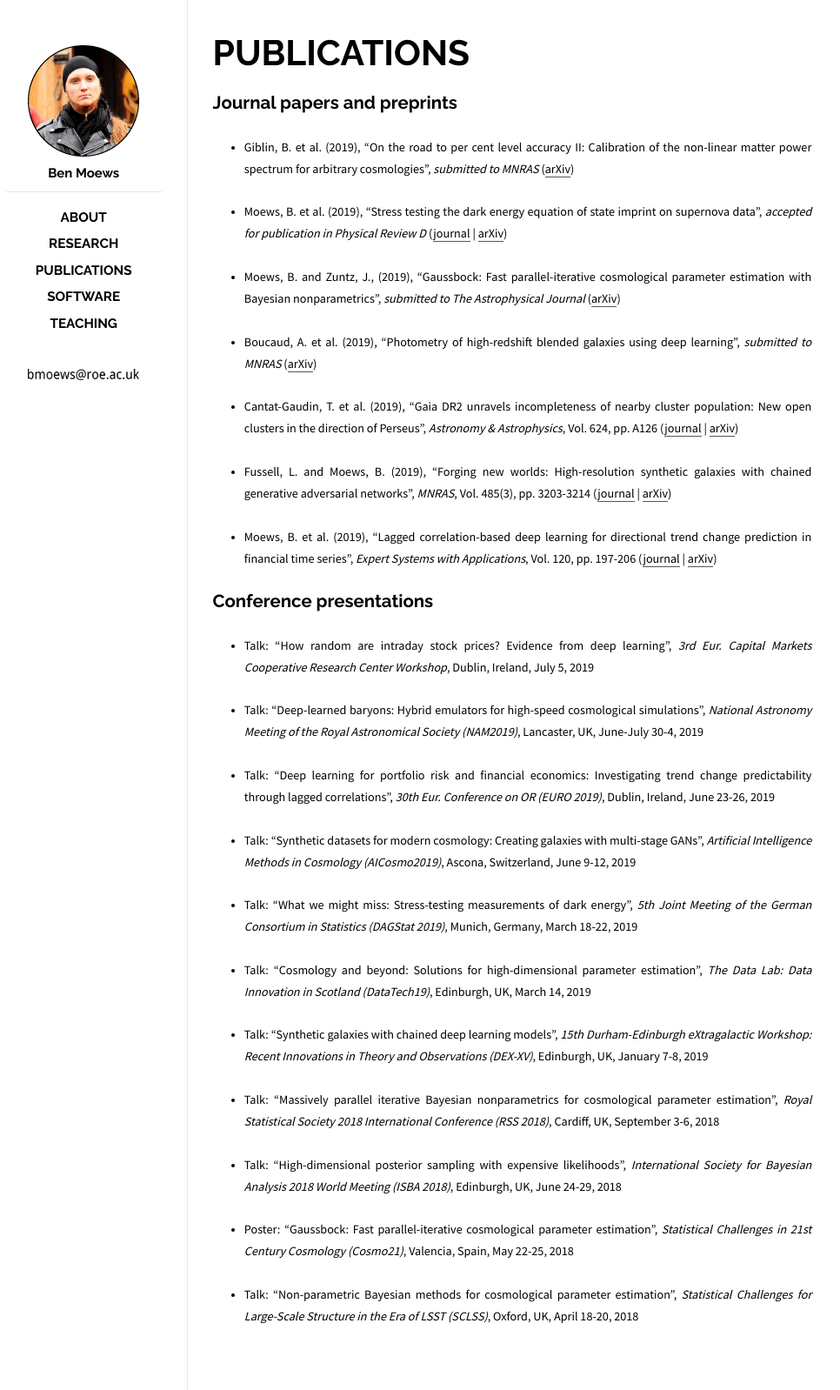
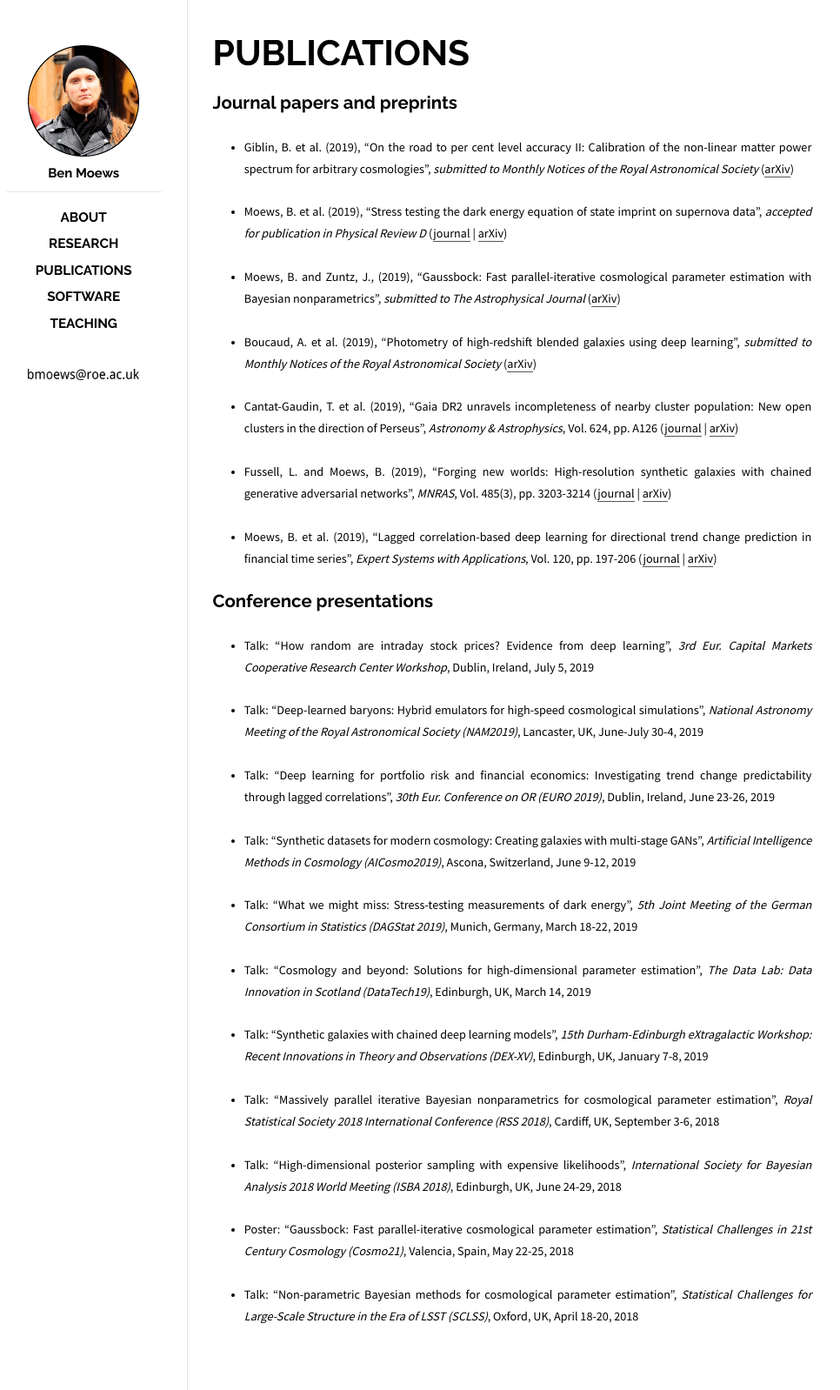
Before and after one commit to moews/moews.github.io, a Jekyll site: the page built from _posts/2017-03-25-publications.md, in a window 1280 px wide. Shown: the whole page at 87% size, without its empty margins (143-1109 px from the left). Built offline with Jekyll 4.4.1, drawn with Linux system fonts in a browser that asks for light colours.

Commit message:
Update 2017-03-25-publications.md

```diff
--- a/_posts/2017-03-25-publications.md
+++ b/_posts/2017-03-25-publications.md
@@ -12,13 +12,13 @@
 
 <!--* <small>Moews, B. and Ibikunle, G., (2019), "Predictive intraday correlations in stable and volatile market environments: Evidence from deep learning", _submitted to Quantitative Finance_</small>-->
 
-* <small>Giblin, B. et al. (2019), "On the road to per cent level accuracy II: Calibration of the non-linear matter power spectrum for arbitrary cosmologies", _submitted to MNRAS_ ([arXiv](https://arxiv.org/abs/1906.02742))</small>
+* <small>Giblin, B. et al. (2019), "On the road to per cent level accuracy II: Calibration of the non-linear matter power spectrum for arbitrary cosmologies", _submitted to Monthly Notices of the Royal Astronomical Society_ ([arXiv](https://arxiv.org/abs/1906.02742))</small>
 
 * <small>Moews, B. et al. (2019), "Stress testing the dark energy equation of state imprint on supernova data", _accepted for publication in Physical Review D_ ([journal](https://journals.aps.org/prd/accepted/b8075Q4aMf71df2c020239c6be1ec7172bc1046c1) | [arXiv](https://arxiv.org/abs/1812.09786))</small>
 
 * <small>Moews, B. and Zuntz, J., (2019), "Gaussbock: Fast parallel-iterative cosmological parameter estimation with Bayesian nonparametrics", _submitted to The Astrophysical Journal_ ([arXiv](https://arxiv.org/abs/1905.09800))</small>
 
-* <small>Boucaud, A. et al. (2019), "Photometry of high-redshift blended galaxies using deep learning", _submitted to MNRAS_ ([arXiv](https://arxiv.org/abs/1905.01324))</small>
+* <small>Boucaud, A. et al. (2019), "Photometry of high-redshift blended galaxies using deep learning", _submitted to Monthly Notices of the Royal Astronomical Society_ ([arXiv](https://arxiv.org/abs/1905.01324))</small>
 
 * <small>Cantat-Gaudin, T. et al. (2019), "Gaia DR2 unravels incompleteness of nearby cluster population: New open clusters in the direction of Perseus", _Astronomy & Astrophysics_, Vol. 624, pp. A126 ([journal](https://doi.org/10.1051/0004-6361/201834453) | [arXiv](https://arxiv.org/abs/1810.05494))</small>
 
```
